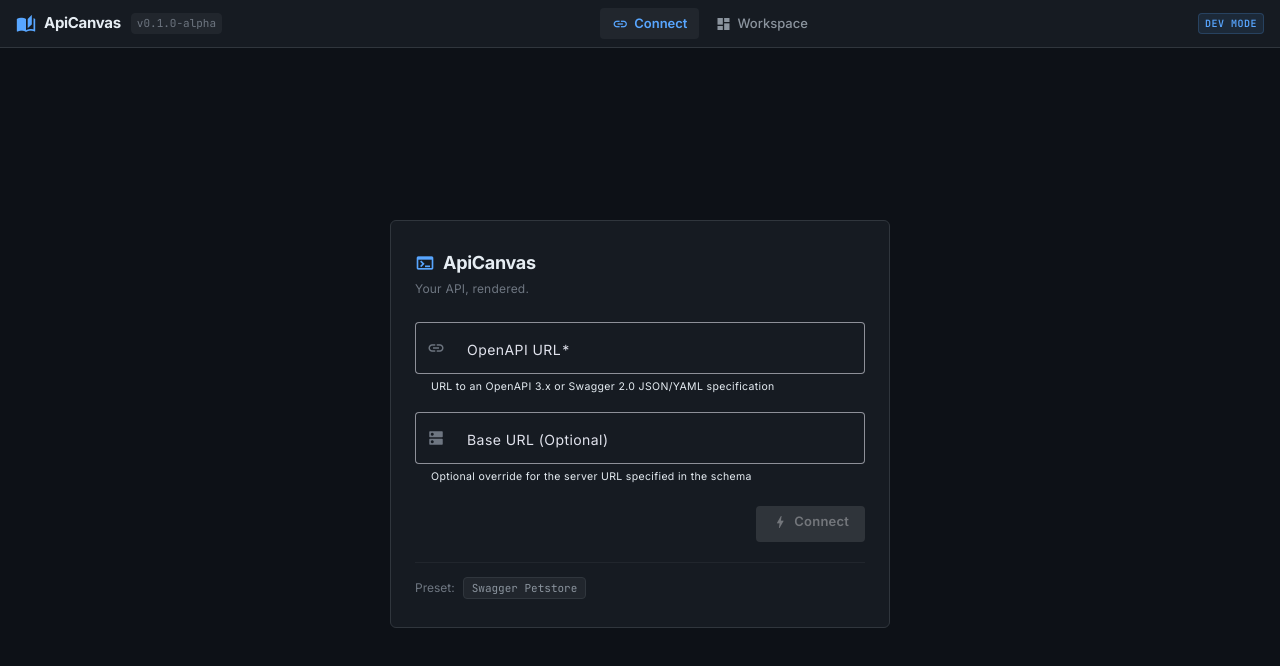
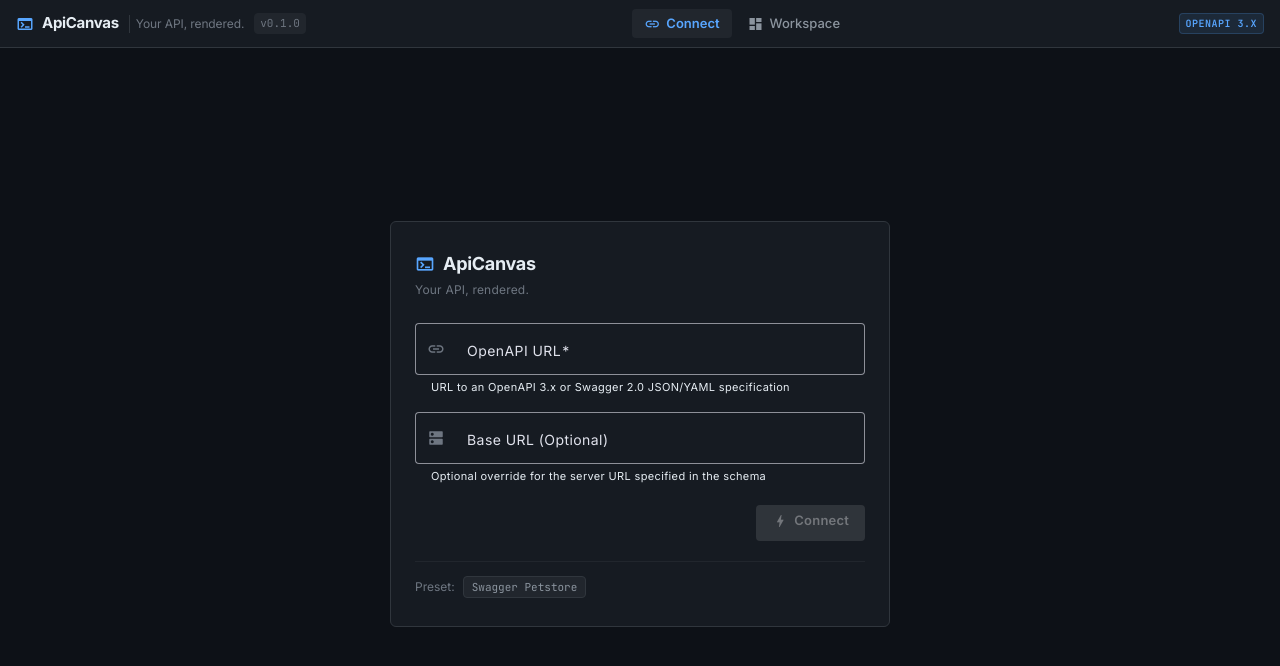
Before and after one commit to LuanVRD/api-canvas, an Angular app: page /connect in a window 1280 px wide. Shown: the top 666 px of the page. Built offline with nearby package versions, Linux system fonts and the light colour scheme.

Commit message:
style(ui): standardize dark developer tool styling, tokens and component aesthetics

```diff
--- a/src/app/app.html
+++ b/src/app/app.html
@@ -1,32 +1,33 @@
 <div class="app-layout">
   <!-- Top Global Navigation Bar (Developer Tooling Header) -->
-  <header class="app-header">
+  <header class="app-header" role="banner">
     <div class="brand-section">
-      <a routerLink="/connect" class="brand-link">
-        <mat-icon class="brand-icon">auto_stories</mat-icon>
-        <span class="brand-name">{{ title() }}</span>
+      <a routerLink="/connect" class="brand-link" title="ApiCanvas — Your API, rendered.">
+        <mat-icon class="brand-icon">terminal</mat-icon>
+        <span class="brand-name">ApiCanvas</span>
       </a>
-      <span class="version-tag font-mono">v0.1.0-alpha</span>
+      <span class="brand-tagline-short">Your API, rendered.</span>
+      <span class="version-tag font-mono">v0.1.0</span>
     </div>
 
-    <nav class="nav-links">
-      <a routerLink="/connect" routerLinkActive="active" class="nav-item">
+    <nav class="nav-links" aria-label="Main Navigation">
+      <a routerLink="/connect" routerLinkActive="active" class="nav-item" aria-label="Connect OpenAPI Specification">
         <mat-icon class="nav-icon">link</mat-icon>
         <span>Connect</span>
       </a>
-      <a routerLink="/workspace" routerLinkActive="active" class="nav-item">
+      <a routerLink="/workspace" routerLinkActive="active" class="nav-item" aria-label="Workspace & Operations">
         <mat-icon class="nav-icon">dashboard</mat-icon>
         <span>Workspace</span>
       </a>
     </nav>
 
     <div class="header-right">
-      <span class="env-badge font-mono">DEV MODE</span>
+      <span class="env-badge font-mono">OPENAPI 3.X</span>
     </div>
   </header>
 
   <!-- Router Outlet for Features -->
-  <main class="app-main">
+  <main class="app-main" role="main">
     <router-outlet></router-outlet>
   </main>
 </div>
--- a/src/app/app.scss
+++ b/src/app/app.scss
@@ -9,6 +9,7 @@
 
 .app-header {
   height: 48px;
+  min-height: 48px;
   background-color: var(--canvas-surface);
   border-bottom: 1px solid var(--canvas-border);
   display: flex;
@@ -34,9 +35,21 @@
 
       .brand-icon {
         color: var(--canvas-text-link);
-        font-size: 20px;
-        width: 20px;
-        height: 20px;
+        font-size: 18px;
+        width: 18px;
+        height: 18px;
+      }
+    }
+
+    .brand-tagline-short {
+      font-size: 12px;
+      color: var(--canvas-text-muted);
+      letter-spacing: -0.1px;
+      padding-left: 6px;
+      border-left: 1px solid var(--canvas-border);
+
+      @media (max-width: 640px) {
+        display: none;
       }
     }
 
@@ -59,13 +72,13 @@
       display: flex;
       align-items: center;
       gap: 6px;
-      padding: 6px 12px;
+      padding: 5px 12px;
       border-radius: var(--radius-sm);
       text-decoration: none;
       color: var(--canvas-text-secondary);
       font-size: 13px;
       font-weight: 500;
-      transition: all 0.15s ease;
+      transition: all 0.12s ease;
 
       .nav-icon {
         font-size: 16px;
@@ -107,4 +120,5 @@
   flex: 1;
   overflow: hidden;
   position: relative;
+  height: calc(100vh - 48px);
 }
--- a/src/app/features/workspace/auth-config-dialog.component.ts
+++ b/src/app/features/workspace/auth-config-dialog.component.ts
@@ -262,8 +262,7 @@
     .dialog-backdrop {
       position: fixed;
       inset: 0;
-      background-color: rgba(0, 0, 0, 0.75);
-      backdrop-filter: blur(2px);
+      background-color: rgba(0, 0, 0, 0.65);
       z-index: 1000;
       display: flex;
       align-items: center;
@@ -272,15 +271,15 @@
     }
 
     .dialog-panel {
-      background-color: #12151c;
-      border: 1px solid #232a3b;
+      background-color: var(--canvas-surface);
+      border: 1px solid var(--canvas-border);
       width: 100%;
       max-width: 660px;
       max-height: 90vh;
       display: flex;
       flex-direction: column;
       box-shadow: 0 10px 25px rgba(0, 0, 0, 0.5);
-      border-radius: 4px;
+      border-radius: var(--radius-sm);
       overflow: hidden;
     }
 
--- a/src/app/shared/components/status-indicator/status-indicator.component.ts
+++ b/src/app/shared/components/status-indicator/status-indicator.component.ts
@@ -31,7 +31,6 @@
         color: var(--color-success);
         .dot {
           background-color: var(--color-success);
-          box-shadow: 0 0 6px rgba(46, 160, 67, 0.4);
         }
       }
 
--- a/src/styles.scss
+++ b/src/styles.scss
@@ -114,9 +114,143 @@
   --mdc-elevated-card-container-color: var(--canvas-surface) !important;
   border: 1px solid var(--canvas-border) !important;
   box-shadow: none !important;
-  border-radius: var(--radius-md) !important;
+  border-radius: var(--radius-sm) !important;
 }
 
 .mat-mdc-form-field {
   font-size: 13px;
+
+  .mat-mdc-text-field-wrapper {
+    background-color: var(--canvas-surface) !important;
+    border-radius: var(--radius-sm) !important;
+  }
+
+  .mat-mdc-form-field-subscript-wrapper {
+    font-size: 11px;
+  }
 }
+
+// Global Accessible Focus Indicator for Developer Tools
+*:focus-visible {
+  outline: 2px solid var(--canvas-text-link) !important;
+  outline-offset: 1px !important;
+}
+
+// Technical Button Utility Classes
+.btn-tech-primary {
+  display: inline-flex;
+  align-items: center;
+  justify-content: center;
+  gap: 6px;
+  height: 32px;
+  padding: 0 12px;
+  background-color: #238636;
+  color: #ffffff;
+  border: 1px solid rgba(240, 246, 252, 0.1);
+  border-radius: var(--radius-sm);
+  font-size: 12px;
+  font-weight: 600;
+  cursor: pointer;
+  transition: background-color 0.12s ease;
+  user-select: none;
+  text-decoration: none;
+
+  &:hover:not(:disabled) {
+    background-color: #2ea043;
+  }
+
+  &:disabled {
+    opacity: 0.5;
+    cursor: not-allowed;
+  }
+}
+
+.btn-tech-secondary {
+  display: inline-flex;
+  align-items: center;
+  justify-content: center;
+  gap: 6px;
+  height: 32px;
+  padding: 0 12px;
+  background-color: var(--canvas-surface-elevated);
+  color: var(--canvas-text-primary);
+  border: 1px solid var(--canvas-border);
+  border-radius: var(--radius-sm);
+  font-size: 12px;
+  font-weight: 500;
+  cursor: pointer;
+  transition: background-color 0.12s ease, border-color 0.12s ease;
+  user-select: none;
+  text-decoration: none;
+
+  &:hover:not(:disabled) {
+    background-color: #30363d;
+    border-color: #8b949e;
+  }
+
+  &:disabled {
+    opacity: 0.5;
+    cursor: not-allowed;
+  }
+}
+
+.btn-tech-danger {
+  display: inline-flex;
+  align-items: center;
+  justify-content: center;
+  gap: 6px;
+  height: 32px;
+  padding: 0 12px;
+  background-color: var(--http-delete-bg);
+  color: var(--http-delete);
+  border: 1px solid var(--http-delete-border);
+  border-radius: var(--radius-sm);
+  font-size: 12px;
+  font-weight: 600;
+  cursor: pointer;
+  transition: background-color 0.12s ease;
+  user-select: none;
+
+  &:hover:not(:disabled) {
+    background-color: rgba(248, 81, 73, 0.2);
+  }
+
+  &:disabled {
+    opacity: 0.5;
+    cursor: not-allowed;
+  }
+}
+
+.btn-tech-ghost {
+  display: inline-flex;
+  align-items: center;
+  justify-content: center;
+  gap: 4px;
+  height: 28px;
+  padding: 0 8px;
+  background: transparent;
+  color: var(--canvas-text-secondary);
+  border: 1px solid transparent;
+  border-radius: var(--radius-sm);
+  font-size: 12px;
+  font-weight: 500;
+  cursor: pointer;
+  transition: all 0.12s ease;
+  user-select: none;
+
+  &:hover:not(:disabled) {
+    color: var(--canvas-text-primary);
+    background-color: var(--canvas-surface-elevated);
+    border-color: var(--canvas-border-subtle);
+  }
+
+  &:disabled {
+    opacity: 0.5;
+    cursor: not-allowed;
+  }
+}
+
+// Modal Backdrop Overlay standard
+.cdk-overlay-backdrop {
+  background-color: rgba(0, 0, 0, 0.65) !important;
+}
```
